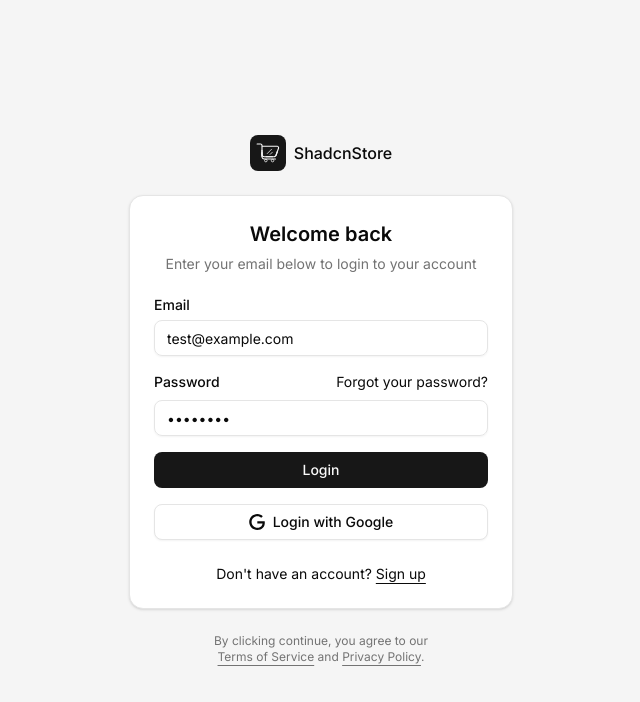
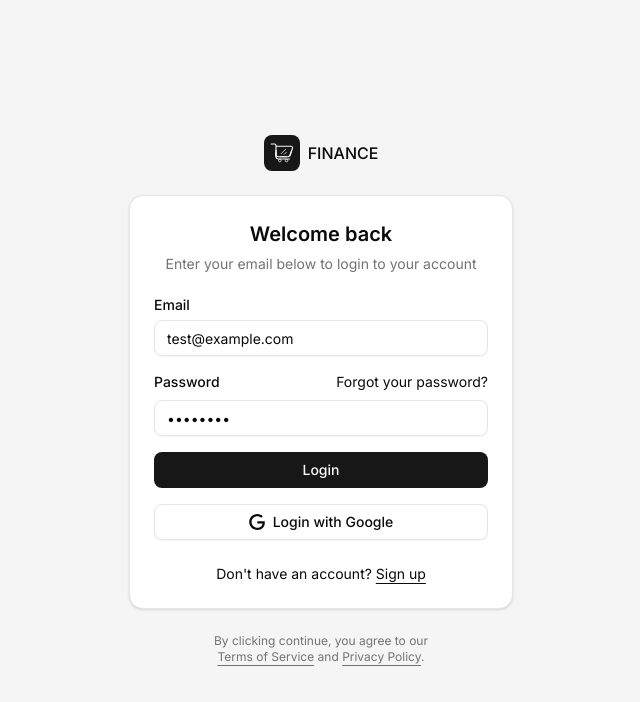
Before and after one commit to graven1101-ship-it/test, a React (Vite) app: page /auth/sign-in in a window 1280 px wide. Shown: the top 702 px of the page, without its empty margins (319-959 px from the left). Built offline with nearby package versions, Linux system fonts and the light colour scheme; no server answers.

Commit message:
update login form to navigate to dashboard on submit; change default route to redirect to sign-in

```diff
--- a/src/app/auth/sign-in/components/login-form-1.tsx
+++ b/src/app/auth/sign-in/components/login-form-1.tsx
@@ -2,6 +2,7 @@
 
 import { zodResolver } from "@hookform/resolvers/zod"
 import { useForm } from "react-hook-form"
+import { useNavigate } from "react-router-dom"
 import { z } from "zod"
 import { cn } from "@/lib/utils"
 import { Button } from "@/components/ui/button"
@@ -33,6 +34,7 @@
   className,
   ...props
 }: React.ComponentProps<"div">) {
+  const navigate = useNavigate()
   const form = useForm<LoginFormValues>({
     resolver: zodResolver(loginFormSchema),
     defaultValues: {
@@ -40,6 +42,10 @@
       password: "password",
     },
   })
+
+  const onSubmit = () => {
+    navigate("/dashboard")
+  }
 
   return (
     <div className={cn("flex flex-col gap-6", className)} {...props}>
@@ -52,7 +58,7 @@
         </CardHeader>
         <CardContent>
           <Form {...form}>
-            <form action="/">
+            <form onSubmit={form.handleSubmit(onSubmit)}>
               <div className="grid gap-6">
                 <div className="grid gap-4">
                   <FormField
--- a/src/app/auth/sign-in/page.tsx
+++ b/src/app/auth/sign-in/page.tsx
@@ -9,7 +9,7 @@
           <div className="bg-primary text-primary-foreground flex size-9 items-center justify-center rounded-md">
             <Logo size={24} />
           </div>
-          ShadcnStore
+          FINANCE
         </a>
         <LoginForm1 />
       </div>
--- a/src/config/routes.tsx
+++ b/src/config/routes.tsx
@@ -55,11 +55,11 @@
 }
 
 export const routes: RouteConfig[] = [
-  // Default route - redirect to dashboard
-  // Use relative path "dashboard" instead of "/dashboard" for basename compatibility
+  // Default route - redirect to sign-in
+  // Use relative path "auth/sign-in" instead of "/auth/sign-in" for basename compatibility
   {
     path: "/",
-    element: <Navigate to="dashboard" replace />
+    element: <Navigate to="auth/sign-in" replace />
   },
 
   // Landing Page
```
